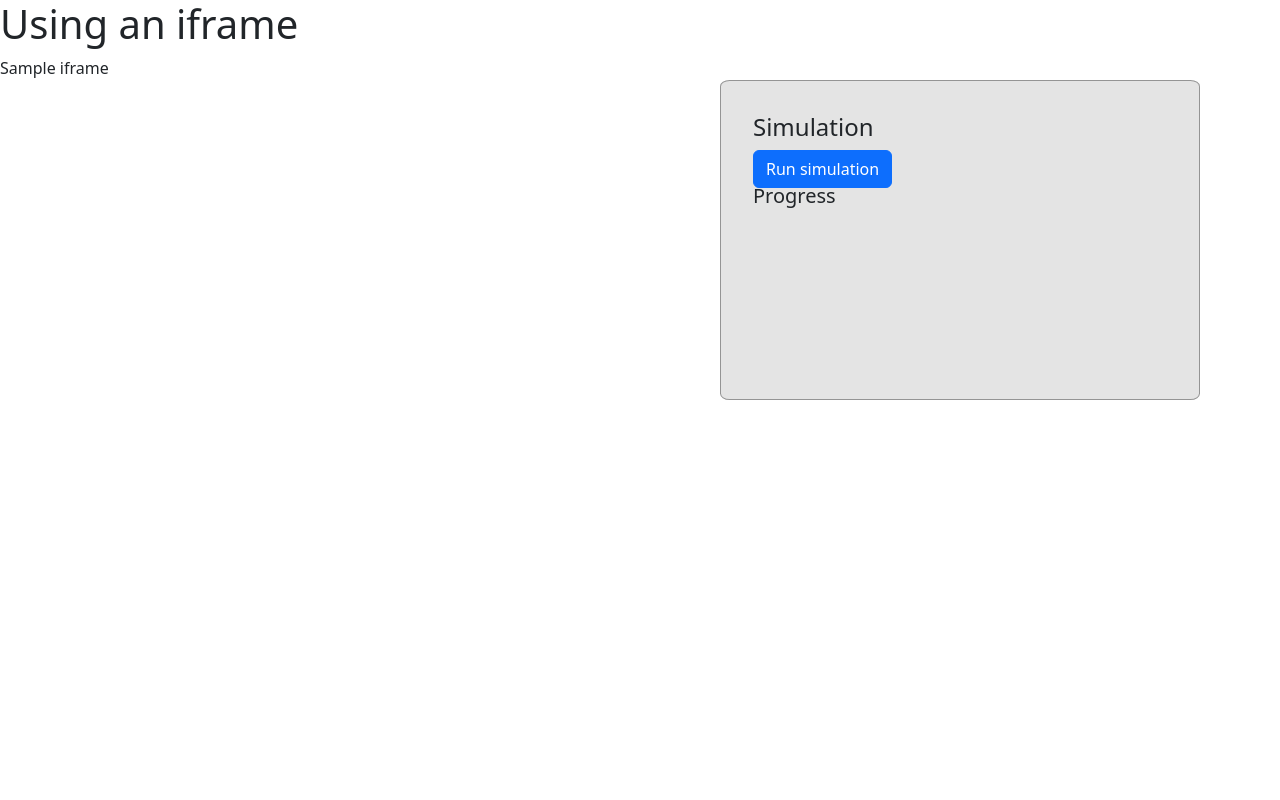
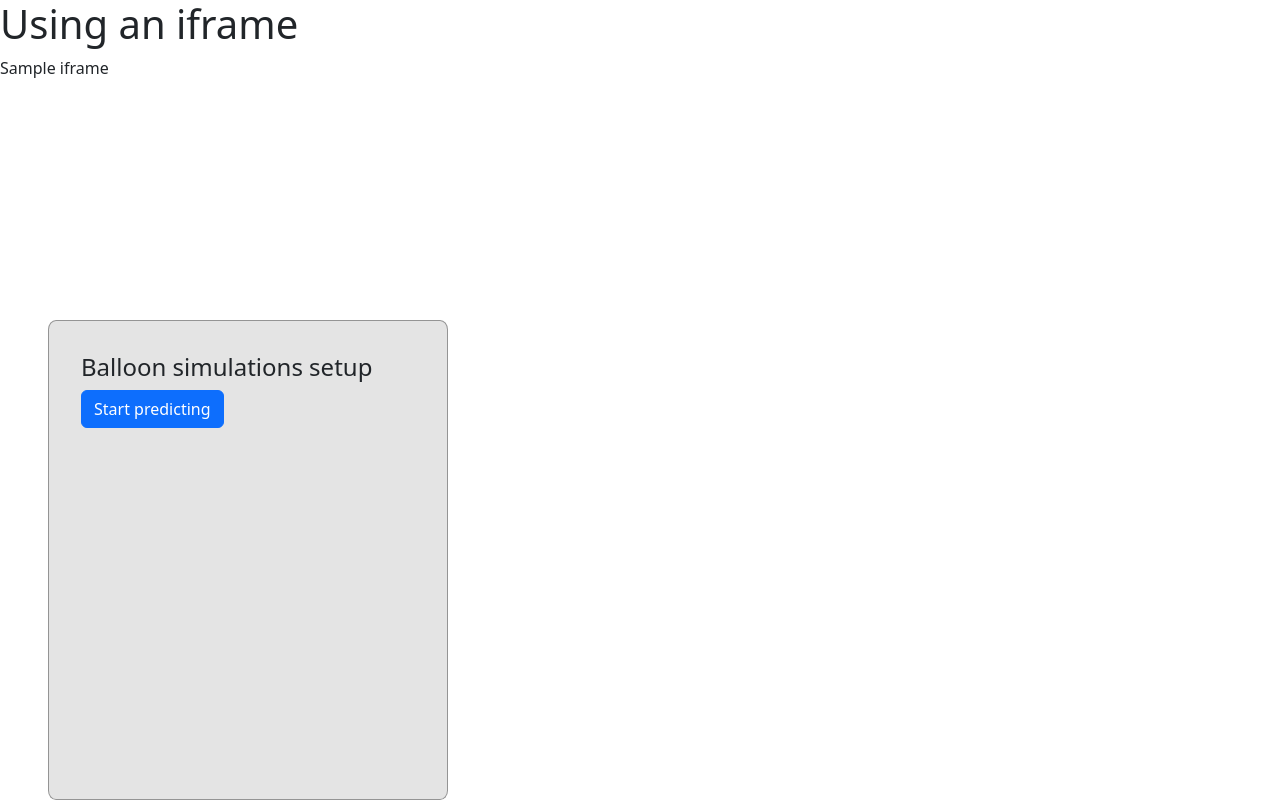
Before and after one commit to jparta/balloon-flights-planner, a Flask app: template planner/templates/index.html in a window 1280 px wide. Run offline with Flask 2, Linux system fonts and the light colour scheme; the template is opened without the code that fills it: most values are stand-ins (such as "Sample title", 1, 10 or a date in 2020); some libraries are stand-ins or nearby versions.

Commit message:
Make interface match current features
Simulations won't be initiated by the client

```diff
--- a/planner/static/styles/index.css
+++ b/planner/static/styles/index.css
@@ -1,15 +1,23 @@
-#holder {
-    width: 100vw;
-    height: 100vh;
-    position: relative;
+html,
+body {
+    height: 100%;
+}
+
+body {
+    display: flex;
+    flex-direction: column;
+}
+
+#iframe_holder {
+    flex-grow: 1;
 }
 
 #interaction {
     position: absolute;
-    top: 5em;
-    right: 5em;
-    width: 30em;
-    height: 20em;
+    top: 20em;
+        left: 3em;
+        width: 25em;
+        height: 30em;
     padding: 1em;
     background-color: rgba(211, 211, 211, 0.6);
     border: 1px solid rgba(95, 95, 95, 0.6);
--- a/planner/templates/index.html
+++ b/planner/templates/index.html
@@ -13,16 +13,14 @@
 {% endblock %}
 
 {% block content %}
-    <div id="holder">
-        <div id="interaction" class="card">
-            <div class="card-body">
-                <h4 class="card-title">Simulation</h4>
-                <button id="run_sim" type="button" class="btn btn-primary">Run simulation</button>
-                <h5 class="card-subtitle">Progress</h5>
-                <div id="sim_progress" class="overflow-auto"></div>
+    <div id="interaction" class="card">
+        <div class="card-body">
+            <h4 class="card-title">Balloon simulations setup</h4>
+            <button id="run_sim" type="button" class="btn btn-primary">Start predicting</button>
             </div>
-        </div>
-        <h1>Using an iframe</h1>
+            </div>
+            <h1>Using an iframe</h1>
+    <div id="iframe_holder">
         {{ iframe|safe }}
     </div>
 {% endblock %}
```
